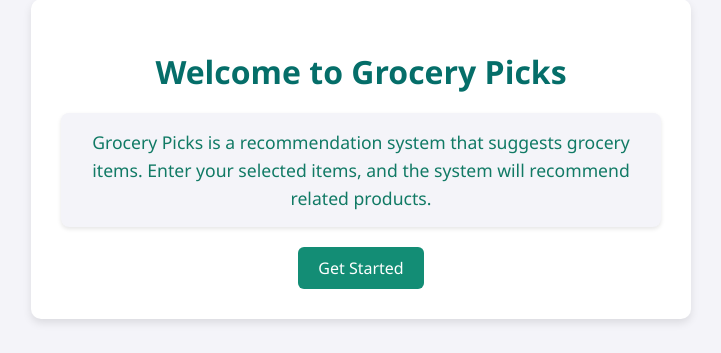
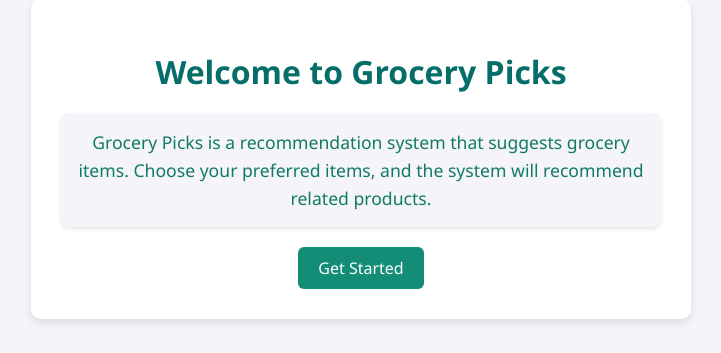
Before and after one commit to SA-K1B/Django_Grocery_recommendation, a Django app: page / in a window 1280 px wide. Shown: the part 241-594 px from the top of the page, without its empty margins (279-1000 px from the left). Run offline with Django 5.2, Linux system fonts and the light colour scheme.

Commit message:
readme updated

```diff
--- a/templates/home.html
+++ b/templates/home.html
@@ -58,7 +58,7 @@
     <div class="container">
         <h1>Welcome to Grocery Picks</h1>
         <p class="description">
-            Grocery Picks is a recommendation system that suggests grocery items. Enter your selected items, and the system will recommend related products.
+            Grocery Picks is a recommendation system that suggests grocery items. Choose your preferred items, and the system will recommend related products.
         </p>
         <a href="{% url 'num_items' %}">Get Started</a>
     </div>
```
Also changed, not shown: README.md.
